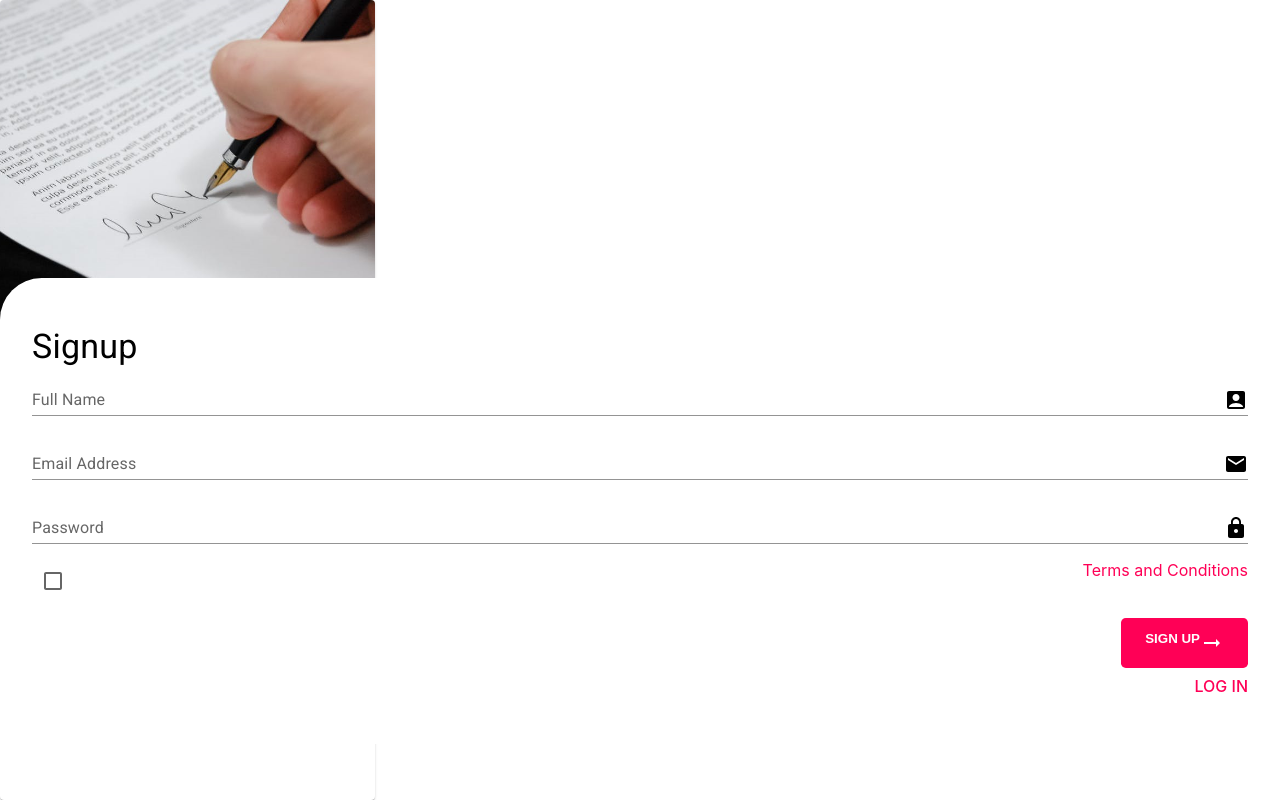
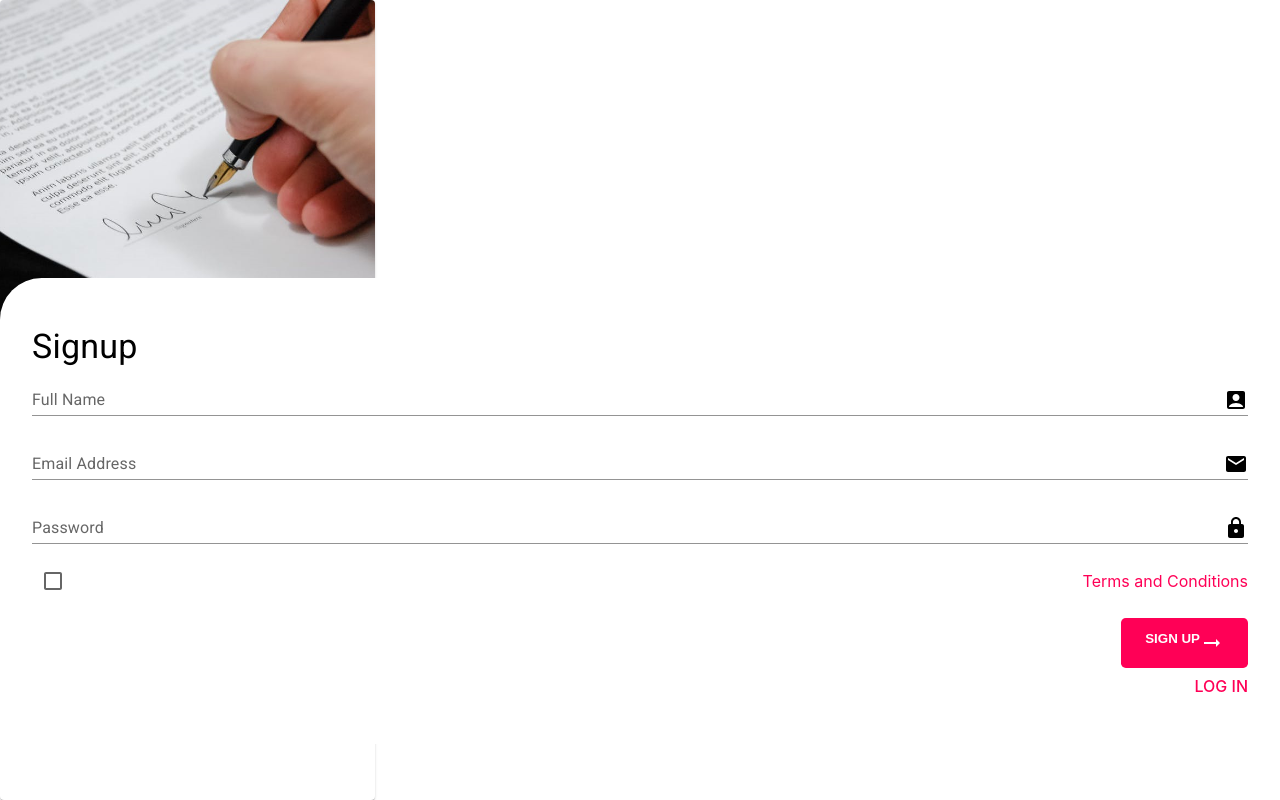
Before and after one commit to John-MBDP/phoenix, a Next.js app: page /signup in a window 1280 px wide. Built offline with nearby package versions, Linux system fonts and the light colour scheme.

Commit message:
Fix Terms and Conditions to aling with the checkbox

```diff
--- a/pages/signup.jsx
+++ b/pages/signup.jsx
@@ -70,14 +70,10 @@ const Signup = ({ setHeader }) => {
       <Stack
         direction="row"
         spacing={2}
-        sx={{ mb: 2, display: "flex", justifyContent: "space-between" }}
+        sx={{ mb: 2, display: "flex", justifyContent: "space-between", alignItems: "center" }}
       >
         <Checkbox {...label} />
-        <Typography
-          fontWeight
-          sx={{ display: "flex", justifyContent: "flex-end", color: "#ff0056" }}
-          variant="h7"
-        >
+        <Typography fontWeight sx={{ color: "#ff0056" }} variant="h7">
           Terms and Conditions
         </Typography>
       </Stack>
```
